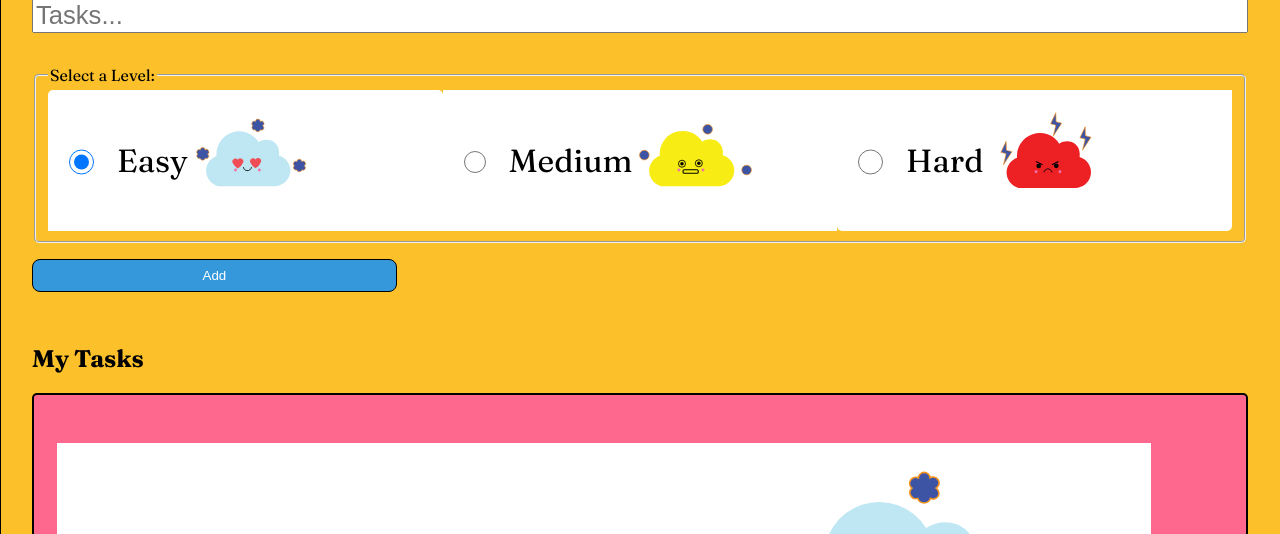
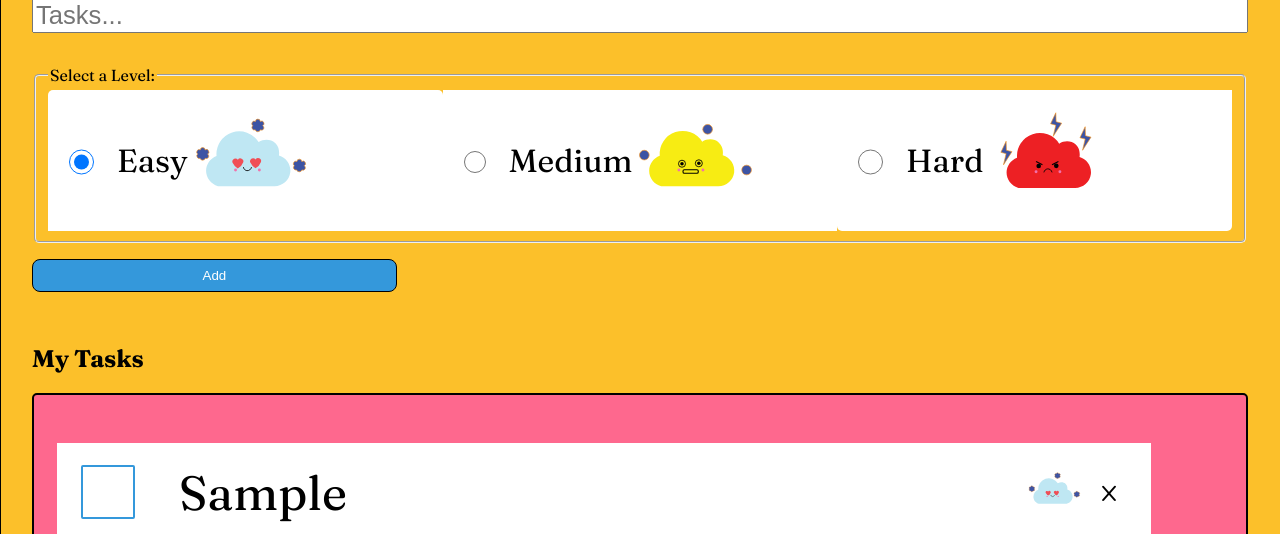
Before and after one commit to Ziwei999/Functions, a plain HTML site: page index.html in a window 1280 px wide. Both pictures are taken after typing "Sample" into the empty fields and a click on the button "Add". Shown: the part 266-800 px from the top of the page. Drawn offline with Linux system fonts and the light colour scheme.

Commit message:
style css

```diff
--- a/asset/style.css
+++ b/asset/style.css
@@ -332,15 +332,16 @@ section{
   }
 
   .check--label-box {
-    display: flex;
+    display: inline-block;
     align-self: center;
     position: relative;
-    height: 20px;
-    width: 200px;
-    margin: 1.5rem;
+    height: 25px;
+    width: 25px;
+    margin: 0 1.5rem;
     border: 2px solid #3498db;
     border-radius: 2px;
     cursor: pointer;
+    flex-shrink: 0;
   }
   .check--label-text {
     display: flex;
@@ -379,8 +380,8 @@ section{
         content: '';
         display: block;
         position: absolute;
-        top: -1px;
-        left: 4px;
+        top: 3px;
+        left: 8px;
         width: 6px;
         height: 12px;
         border: solid #000;
@@ -397,12 +398,15 @@ section{
 
   .close{
     /* cursor: pointer; */
-    padding-left: 3rem;
-    font-size: 2rem;
+    padding-left: 1rem;
+    font-size: 2.5rem;
   }
 
   .difficulty-icon svg{
-    width: 200%;
+    width: 100%;
+    flex-shrink: 0;
+    width: 50px;
+    height: 50px;
   }
   fieldset{
     margin-top: 2rem;
```
